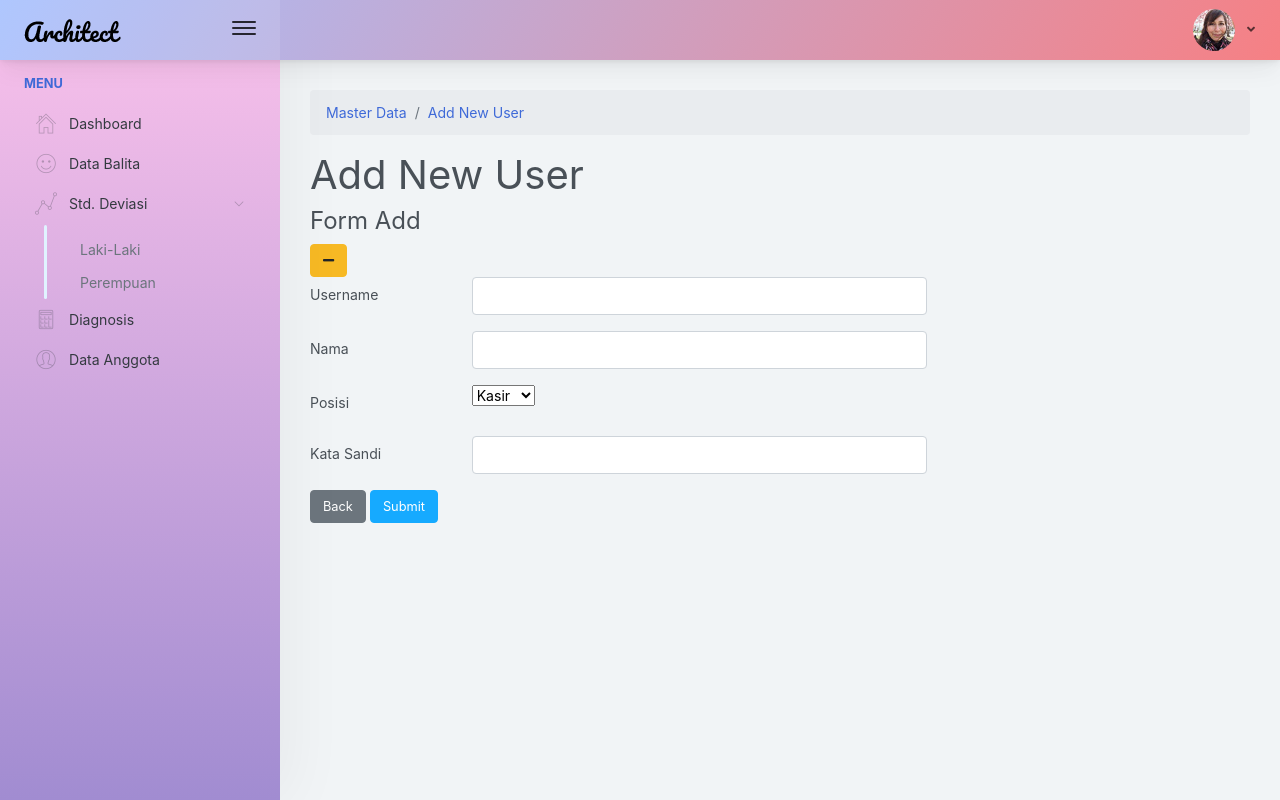
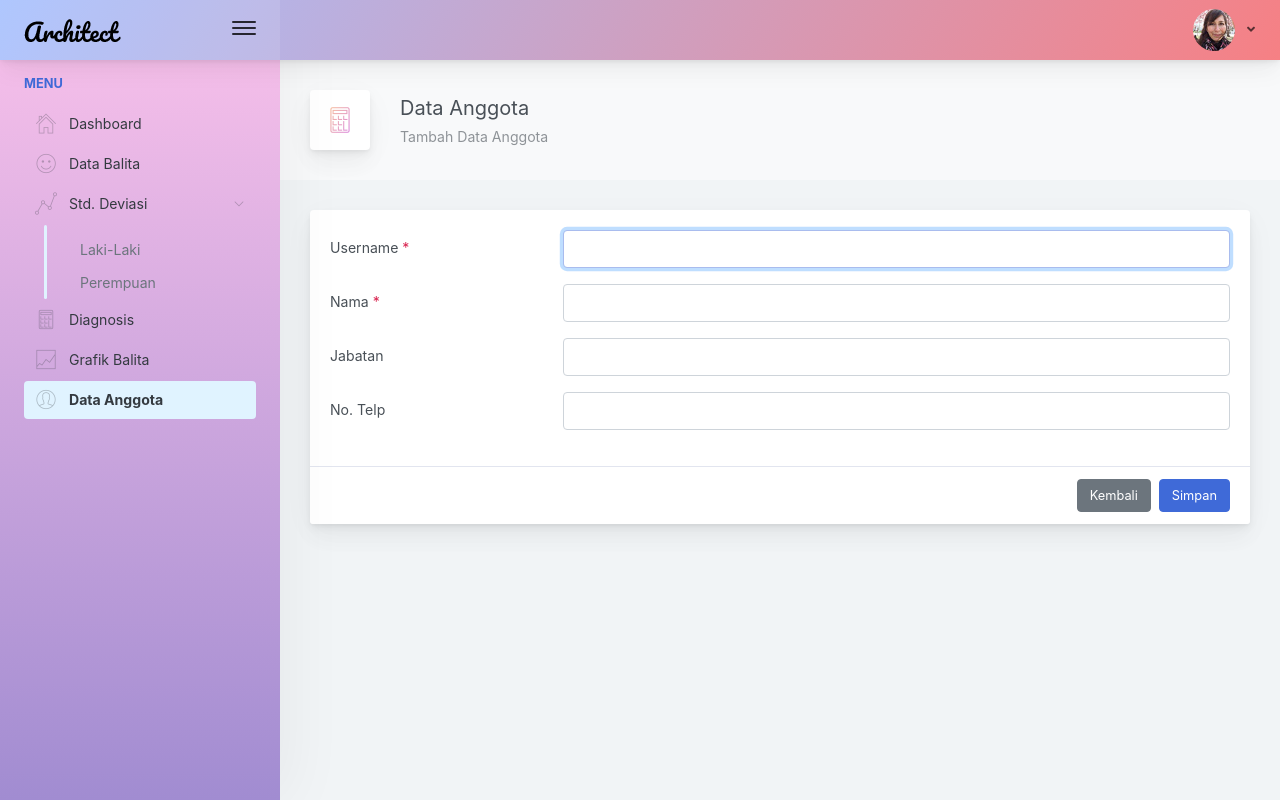
Before and after one commit to wahyuh1997/sipnoting, a CodeIgniter app: page /project/user/add in a window 1280 px wide. Run offline with CodeIgniter, Linux system fonts and the light colour scheme.

Commit message:
Update Template Anggota

```diff
--- a/application/controllers/User.php
+++ b/application/controllers/User.php
@@ -15,13 +15,10 @@ class User extends MY_Controller
    */
   public function index()
   {
-    $data = $this->lib_curl->curl_request($this->pos_service_v1 . 'auth/get_all_user');
     // dataView
     $dataView = [
-      'title'     => 'User',
-      'subtitle'  => 'User',
-      'data'      => $data['data'],
-      'js'        => 'user/js/data'
+      'title'     => 'Data Anggota',
+      'subtitle'  => 'Seluruh Data Anggota',
     ];
 
     // view
@@ -34,15 +31,12 @@ class User extends MY_Controller
     if (count($post) == 0) {
       // dataView
       $dataView = [
-        'title'     => 'Master Data',
-        'subtitle'  => 'Add New User'
+        'title'     => 'Data Anggota',
+        'subtitle'  => 'Tambah Data Anggota',
       ];
 
       // view
       $this->load_template('user/page/add', $dataView);
-    } else {
-      $response = $this->lib_curl->curl_request($this->pos_service_v1 . 'register', 'POST', $_POST);
-      echo json_encode($response);
     }
   }
 
--- a/application/views/templates/sidebar.php
+++ b/application/views/templates/sidebar.php
@@ -74,7 +74,13 @@
           </a>
         </li>
         <li>
-          <a href="#">
+          <a href="#" class="">
+            <i class="metismenu-icon pe-7s-graph2"></i>
+            Grafik Balita
+          </a>
+        </li>
+        <li>
+          <a href="<?= base_url('user'); ?>" class="<?= $this->uri->segment(1) == 'user' ? 'mm-active' : null ?>">
             <i class="metismenu-icon pe-7s-user"></i>
             Data Anggota
           </a>
--- a/application/views/user/page/add.php
+++ b/application/views/user/page/add.php
@@ -1,58 +1,55 @@
-<?php
-
-use PhpOffice\PhpSpreadsheet\Calculation\MathTrig\Base;
-?>
-<!-- BEGIN breadcrumb -->
-<ol class="breadcrumb float-xl-end">
-  <li class="breadcrumb-item"><a href="javascript:;"><?= $title; ?></a></li>
-  <li class="breadcrumb-item"><a href="javascript:;"><?= $subtitle; ?></a></li>
-</ol>
-<!-- END breadcrumb -->
-<!-- BEGIN page-header -->
-<h1 class="page-header"><?= $subtitle; ?></h1>
-
-<!-- panel search -->
-<div class="panel panel-inverse">
-  <div class="panel-heading">
-    <h4 class="panel-title">Form Add</h4>
-    <div class="panel-heading-btn">
-      <a href="javascript:;" class="btn btn-xs btn-icon btn-warning" data-toggle="panel-collapse" data-bs-original-title="" title="" data-tooltip-init="true"><i class="fa fa-minus"></i></a>
+<div class="app-page-title">
+  <div class="page-title-wrapper">
+    <div class="page-title-heading">
+      <div class="page-title-icon">
+        <i class="pe-7s-calculator icon-gradient bg-mean-fruit">
+        </i>
+      </div>
+      <div>
+        <?= $title; ?>
+        <div class="page-title-subheading">
+          <?= $subtitle; ?>
+        </div>
+      </div>
     </div>
   </div>
-  <form id="regCrudForm" data-redurl="<?= base_url('user'); ?>" method="POST">
-    <div class="panel-body">
+</div>
 
-      <div class="mb-3 row">
-        <label for="username" class="col-sm-2 col-form-label">Username</label>
-        <div class="col-sm-6">
-          <input type="text" class="form-control" id="username" name="username" autocomplete="off">
+<div class="row">
+  <div class="col-lg-12">
+    <div class="card">
+      <div class="card-body">
+        <div class="form-group row">
+          <label for="" class="col-form-label col-lg-3">Username <span class="text-danger">*</span></label>
+          <div class="col-lg-9">
+            <input type="text" class="form-control" autocomplete="off" autofocus required>
+          </div>
+        </div>
+        <div class="form-group row">
+          <label for="" class="col-form-label col-lg-3">Nama <span class="text-danger">*</span></label>
+          <div class="col-lg-9">
+            <input type="text" class="form-control" autocomplete="off" autofocus>
+          </div>
+        </div>
+        <div class="form-group row">
+          <label for="" class="col-form-label col-lg-3">Jabatan </label>
+          <div class="col-lg-9">
+            <input type="text" class="form-control" autocomplete="off">
+          </div>
+        </div>
+        <div class="form-group row">
+          <label for="" class="col-form-label col-lg-3">No. Telp </label>
+          <div class="col-lg-9">
+            <input type="text" class="form-control" autocomplete="off">
+          </div>
         </div>
       </div>
-      <div class="mb-3 row">
-        <label for="name" class="col-sm-2 col-form-label">Nama</label>
-        <div class="col-sm-6">
-          <input type="text" class="form-control" id="name" name="name" autocomplete="off">
-        </div>
-      </div>
-      <div class="mb-3 row">
-        <label for="role" class="col-sm-2 col-form-label">Posisi</label>
-        <div class="col-sm-6">
-          <select class="form-select default-select2" id="role" name="role" required>
-            <option value="kasir" selected>Kasir</option>
-            <option value="dapur">Dapur</option>
-            <!-- <option value="owner">Owner</option> -->
-          </select>
-        </div>
-      </div>
-      <div class="mb-3 row">
-        <label for="password" class="col-sm-2 col-form-label">Kata Sandi</label>
-        <div class="col-sm-6">
-          <input type="password" class="form-control" id="password" name="password" autocomplete="off">
-        </div>
-      </div>
-      <div class="panel-footer text-end">
-        <a href="<?= base_url('user'); ?>" class="btn btn-secondary">Back</a>
-        <button class="btn btn-info">Submit</button>
+      <div class="card-footer d-flex justify-content-end">
+        <a href="<?= base_url('user'); ?>" class="btn btn-secondary mr-2">Kembali</a>
+        <button class="btn btn-primary">Simpan</button>
       </div>
     </div>
-  </form>
+  </div>
+</div>
+
+<!-- End Main Content -->
```
Also changed, not shown: application/views/user/page/index.php (+18 -53 lines).
